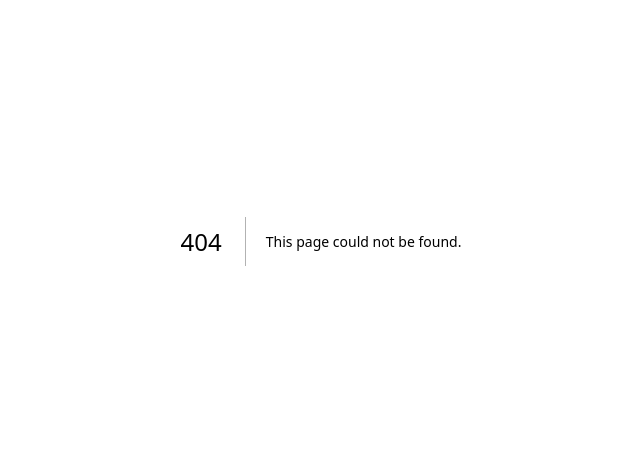
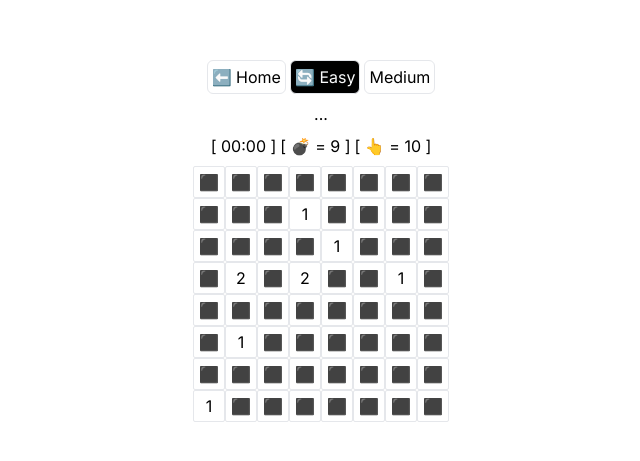
Before and after one commit to marsonmao/piccollage-assignment, a Next.js app: page /ignite in a window 1280 px wide. Before the commit this address had no page. Shown: the part 159-620 px from the top of the page, without its empty margins (319-959 px from the left). Built offline with nearby package versions, Linux system fonts and the light colour scheme.

Commit message:
add ignite mode

```diff
--- /dev/null
+++ b/app/_components/Count.tsx
@@ -0,0 +1,15 @@
+export function Count({
+  className,
+  prefix,
+  count,
+}: {
+  className?: string;
+  prefix: string;
+  count: number;
+}) {
+  return (
+    <div
+      className={`text-center ${className}`}
+    >{`[ ${prefix} = ${count} ]`}</div>
+  );
+}
--- a/app/_components/index.ts
+++ b/app/_components/index.ts
@@ -5,3 +5,4 @@ export * from "./Board";
 export * from "./DifficultySelector";
 export * from "./Timer";
 export * from "./MineCount";
+export * from "./Count";
--- /dev/null
+++ b/app/_game/modes/ignite.ts
@@ -0,0 +1,145 @@
+import type { Cell } from "../core";
+import { CellState, MineData, MineSweeperCore } from "../core";
+
+export class MineSweeperIgniteMode {
+  private core: MineSweeperCore;
+  private onGameWon: () => void;
+  private onGameLost: () => void;
+  private mineCount: number = 0;
+  private clickCount: number = 0;
+  private revealCount: number = 0;
+
+  constructor({
+    onGameWon,
+    onGameLost,
+  }: {
+    onGameWon: () => void;
+    onGameLost: () => void;
+  }) {
+    this.core = new MineSweeperCore({
+      rowSize: 1,
+      columnSize: 1,
+    });
+    this.onGameWon = onGameWon;
+    this.onGameLost = onGameLost;
+  }
+
+  initGame = ({
+    size,
+    mineCount,
+    maxClickCount,
+    revealCount,
+  }: {
+    size: { row: number; column: number };
+    mineCount: number;
+    maxClickCount?: number;
+    revealCount?: number;
+  }) => {
+    this.core = new MineSweeperCore({
+      rowSize: size.row,
+      columnSize: size.column,
+    });
+    this.core.deployMines(mineCount);
+    this.mineCount = mineCount;
+    this.clickCount = maxClickCount ?? Math.ceil(this.mineCount * 1.1);
+    this.revealCount = revealCount ?? Math.ceil(size.row * size.column * 0.1);
+  };
+
+  revealCells = () => {
+    let value = this.revealCount;
+
+    while (value > 0) {
+      const mineIndex = Math.round(
+        Math.random() * (this.core.getCellCount() - 1),
+      );
+      const rowIndex = Math.floor(mineIndex / this.core.getRowSize());
+      const colIndex = mineIndex % this.core.getColumnSize();
+
+      if (
+        this.core.getCellStates()[rowIndex][colIndex] === CellState.CLOSED &&
+        this.core.getCellMineDatas()[rowIndex][colIndex] >= 1
+      ) {
+        this.clickCell({ row: rowIndex, column: colIndex });
+        --value;
+        ++this.clickCount;
+      }
+    }
+  };
+
+  private isGameWon = () => {
+    return this.getRemainingMineCount() === 0;
+  };
+
+  private isGameLost = () => {
+    return this.clickCount <= 0;
+  };
+
+  private checkGameEnd = () => {
+    if (this.isGameLost()) this.onGameLost();
+    else if (this.isGameWon()) this.onGameWon();
+  };
+
+  clickCell = (cell: Cell) => {
+    this.core.openCell(cell);
+
+    if (this.core.getCellMineDatas()[cell.row][cell.column] === MineData.MINE) {
+      this.core.for8Neighbors(cell, () => ({
+        getResult: () => undefined,
+        calculate: (neighbor: Cell) => {
+          try {
+            this.core.validateCell(neighbor);
+          } catch {
+            return;
+          }
+
+          if (
+            !(
+              this.core.getCellMineDatas()[neighbor.row][neighbor.column] >=
+                1 &&
+              this.core.getCellStates()[neighbor.row][neighbor.column] ===
+                CellState.OPENED
+            )
+          ) {
+            return;
+          }
+
+          const openedMineCount = this.core.for8Neighbors(neighbor, () => {
+            let result = 0;
+            return {
+              getResult: () => result,
+              calculate: ({ row, column }: Cell) => {
+                if (
+                  this.core.getCellStates()[row][column] === CellState.OPENED &&
+                  this.core.getCellMineDatas()[row][column] === MineData.MINE
+                ) {
+                  ++result;
+                }
+              },
+            };
+          });
+
+          if (
+            openedMineCount !==
+            this.core.getCellMineDatas()[neighbor.row][neighbor.column]
+          ) {
+            return;
+          }
+
+          this.core.clearAdjacentCells(neighbor);
+        },
+      }));
+    }
+
+    --this.clickCount;
+
+    this.checkGameEnd();
+  };
+
+  getCellStates = () => this.core.getCellStates();
+
+  getCellMineDatas = () => this.core.getCellMineDatas();
+
+  getRemainingMineCount = () => this.mineCount - this.core.getMineOpenedCount();
+
+  getRemainingClickCount = () => this.clickCount;
+}
--- a/app/_game/modes/index.ts
+++ b/app/_game/modes/index.ts
@@ -1 +1,2 @@
 export * from "./classic";
+export * from "./ignite";
--- a/app/_react_game/config.json
+++ b/app/_react_game/config.json
@@ -42,7 +42,8 @@
         "row": 8,
         "column": 8,
         "mineCount": 9,
-        "clicks": 32
+        "maxClickCount": 10,
+        "revealCount": 7
       },
       {
         "id": "g1",
@@ -50,7 +51,8 @@
         "row": 16,
         "column": 16,
         "mineCount": 40,
-        "clicks": 128
+        "maxClickCount": 44,
+        "revealCount": 26
       }
     ]
   }
--- /dev/null
+++ b/app/ignite/page.tsx
@@ -0,0 +1,151 @@
+"use client";
+
+import {
+  Board,
+  Cell as CellComponent,
+  Count,
+  DifficultySelector,
+  Link,
+  Timer,
+} from "@/app/_components";
+import { Cell, MineSweeperIgniteMode } from "@/app/_game";
+import { config, disableContextMenu } from "@/app/_react_game";
+import {
+  ComponentProps,
+  useCallback,
+  useLayoutEffect,
+  useRef,
+  useState,
+} from "react";
+
+const difficulties = config.ignite.boards;
+const headlines = config.ignite.headlines;
+
+export default function Home() {
+  const [_, rerender] = useState(0);
+  const [headlineText, setHeadlineText] = useState(headlines.initial);
+  const [isStarted, setIsStarted] = useState(false);
+  const [isEnded, setIsEnded] = useState(false);
+  const [difficultyIndex, setDifficultyIndex] = useState(0);
+  const [timerStart, setTimerStart] = useState(0);
+
+  const game = useRef(
+    (function create() {
+      const game = new MineSweeperIgniteMode({
+        onGameWon: () => {
+          setHeadlineText(headlines.won);
+          setIsEnded(true);
+        },
+        onGameLost: () => {
+          setHeadlineText(headlines.lost);
+          setIsEnded(true);
+        },
+      });
+
+      const initialDifficulty = difficulties[difficultyIndex];
+      game.initGame({
+        size: { row: initialDifficulty.row, column: initialDifficulty.column },
+        mineCount: initialDifficulty.mineCount,
+      });
+      return game;
+    })(),
+  );
+
+  const getCellProps = useCallback(
+    ({ row, column }: Cell) => {
+      function handleUserAction(dataset: DOMStringMap, method: "clickCell") {
+        const { row, column } = dataset;
+        game.current[method]({
+          row: Number(row),
+          column: Number(column),
+        });
+
+        if (!isStarted) {
+          setIsStarted(true);
+          setTimerStart(Date.now());
+        }
+        rerender((r) => ++r);
+      }
+
+      const cellProps: ComponentProps<typeof CellComponent> = {
+        state: game.current.getCellStates()[row][column],
+        data: game.current.getCellMineDatas()[row][column],
+        className: isEnded ? "pointer-events-none" : undefined,
+        onClick: (e) => {
+          handleUserAction(e.currentTarget.dataset, "clickCell");
+        },
+        ["data-row"]: row,
+        ["data-column"]: column,
+      };
+      return cellProps;
+    },
+    [isEnded, isStarted],
+  );
+
+  const handleDifficultySelect = useCallback<
+    ComponentProps<typeof DifficultySelector>["onDifficultySelect"]
+  >((nextIndex) => {
+    const nextDifficulty = difficulties[nextIndex];
+
+    game.current.initGame({
+      size: { row: nextDifficulty.row, column: nextDifficulty.column },
+      mineCount: nextDifficulty.mineCount,
+    });
+
+    game.current.revealCells();
+
+    setHeadlineText(headlines.initial);
+    setIsStarted(false);
+    setTimerStart(Date.now());
+    setIsEnded(false);
+    setDifficultyIndex(nextIndex);
+  }, []);
+
+  useLayoutEffect(() => {
+    game.current.revealCells();
+    rerender((r) => ++r);
+  }, []);
+
+  const boardRowSize = game.current.getCellMineDatas().length;
+  const boardColumnSize = game.current.getCellMineDatas()[0].length;
+  const isTimerRunning = isStarted && !isEnded;
+
+  return (
+    <div className="w-full h-full flex justify-center items-center flex-col p-2">
+      <div className="w-full flex justify-center items-center flex-row gap-1">
+        <Link href="/">⬅️ Home</Link>
+        <DifficultySelector
+          difficulties={difficulties}
+          activeDifficultyIndex={difficultyIndex}
+          onDifficultySelect={handleDifficultySelect}
+        />
+      </div>
+      <div className="text-center mt-2">{headlineText}</div>
+      <div className="w-full flex justify-center items-center flex-row gap-1 mt-2">
+        <Timer
+          className="[&&]:text-end"
+          startTimestampMs={timerStart}
+          isRunning={isTimerRunning}
+        />
+        <Count
+          className="[&&]:text-start"
+          prefix="💣"
+          count={game.current.getRemainingMineCount()}
+        />
+        <Count
+          className="[&&]:text-start"
+          prefix="👆"
+          count={game.current.getRemainingClickCount()}
+        />
+      </div>
+      <Board
+        className="mt-2"
+        onContextMenu={disableContextMenu}
+        rowSize={boardRowSize}
+        columnSize={boardColumnSize}
+        CellComponent={CellComponent}
+        getCellProps={getCellProps}
+      />
+    </div>
+  );
+}
--- a/app/page.tsx
+++ b/app/page.tsx
@@ -6,7 +6,10 @@ export default function Home() {
   return (
     <div className="w-full h-full flex justify-center items-center flex-col">
       <h1 className="m-2">Select mode</h1>
-      <Link href="/classic">Classic</Link>
+      <div className="w-full flex justify-center items-center flex-col gap-1">
+        <Link href="/classic">Classic</Link>
+        <Link href="/ignite">Ignite</Link>
+      </div>
     </div>
   );
 }
```
